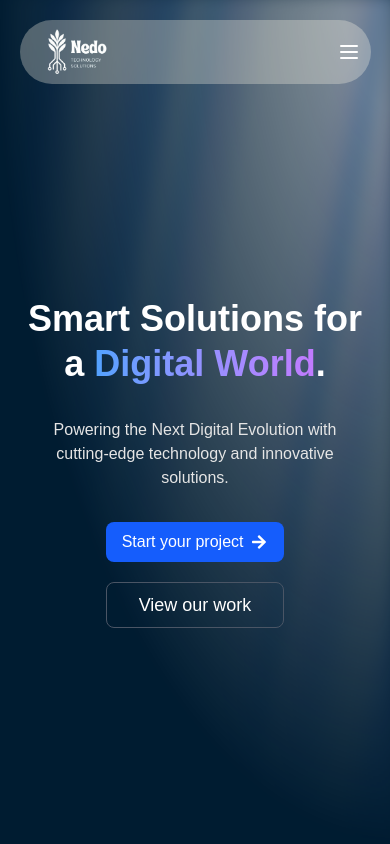
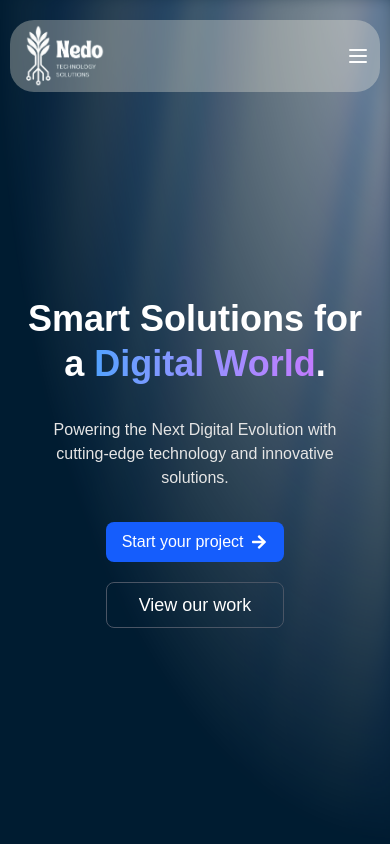
Before and after one commit to mickeybegashaw/Nedo-Technology-Landing-Page, a Next.js app: page / in a window 390 px wide. Shown: the top 844 px of the page. Built offline with nearby package versions, Linux system fonts and the light colour scheme.

Commit message:
feat: adjust MobileNav dimensions and NavbarLogo size for improved responsiveness

```diff
--- a/src/components/ui/nav-bar.tsx
+++ b/src/components/ui/nav-bar.tsx
@@ -133,14 +133,14 @@ export const NavItems = ({ items, className, onItemClick }: NavItemsProps) => {
         <a
           onMouseEnter={() => setHovered(idx)}
           onClick={onItemClick}
-          className="group relative px-4 py-2 text-md text-white transition-colors duration-200 hover:text-black"
+          className="group relative px-4 py-2 text-base text-white transition-colors duration-200 hover:text-white"
           key={`link-${idx}`}
           href={item.link}
         >
           {hovered === idx && (
             <motion.div
               layoutId="hovered"
-              className="absolute inset-0 h-full w-full rounded-full bg-gray-100 dark:bg-neutral-800"
+              className="absolute inset-0 h-full w-full rounded-full bg-gray-100 dark:bg-neutral-800/50"
             />
           )}
           <span className="relative z-20">{item.name}</span>
@@ -160,10 +160,10 @@ export const MobileNav = ({ children, className, visible }: MobileNavProps) => {
         boxShadow: visible
           ? "0 0 24px rgba(34, 42, 53, 0.06), 0 1px 1px rgba(0, 0, 0, 0.05), 0 0 0 1px rgba(34, 42, 53, 0.04), 0 0 4px rgba(34, 42, 53, 0.08), 0 16px 68px rgba(47, 48, 55, 0.05), 0 1px 0 rgba(255, 255, 255, 0.1) inset"
           : "none",
-        width: visible ? "100%" : "90%",
+        width: visible ? "100%" : "95%",
         paddingRight: visible ? "12px" : "10px",
-        paddingLeft: visible ? "12px" : "10px",
-        borderRadius: visible ? "4px" : "2rem",
+        paddingLeft: visible ? "12px" : "15px",
+        borderRadius: visible ? "4px" : "1.5rem",
       }}
       transition={{
         type: "spring",
@@ -171,8 +171,8 @@ export const MobileNav = ({ children, className, visible }: MobileNavProps) => {
         damping: 50,
       }}
       className={cn(
-        "relative z-50 mx-auto flex  w-[90%]  flex-col items-center justify-between bg-transparent px-0 py-2 lg:hidden",
-        !visible && "bg-gradient-to-b bg-amber-50/30 rounded-4xl mt-5",
+        "relative z-50 mx-auto flex  w-[90%]  flex-col items-center justify-between bg-transparent px-0 py-1 lg:hidden",
+        !visible && "bg-gradient-to-b bg-amber-50/30 rounded-3xl mt-5",
         className,
       )}
     >
@@ -244,9 +244,9 @@ export const NavbarLogo = () => {
       <Image
         src={"/NedoWhiteLogo.png"}
         alt="logo"
-        width={140}
+        width={100}
         height={40}
-        className="h-12 md:h-14 w-24 md:w-28 object-contain"
+        className="md:w-24 w-20 object-contain"
       />
     </a>
   );
```
